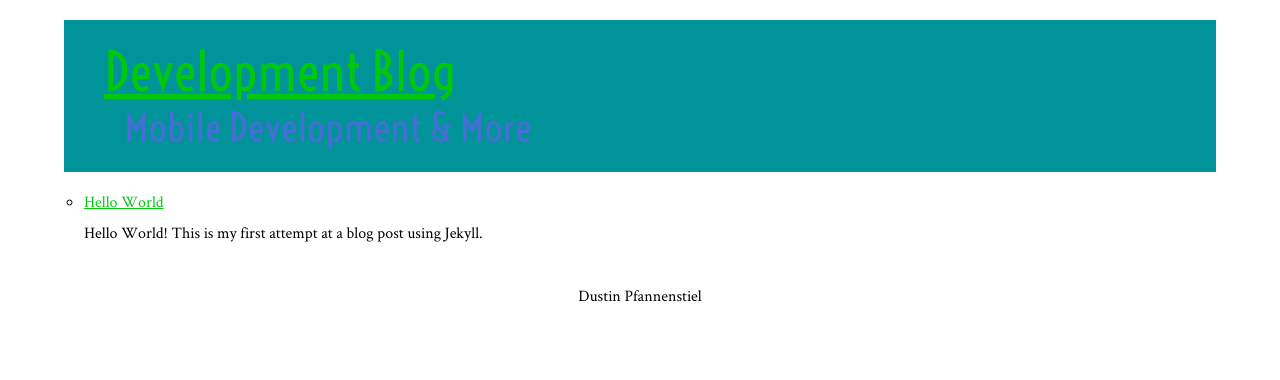
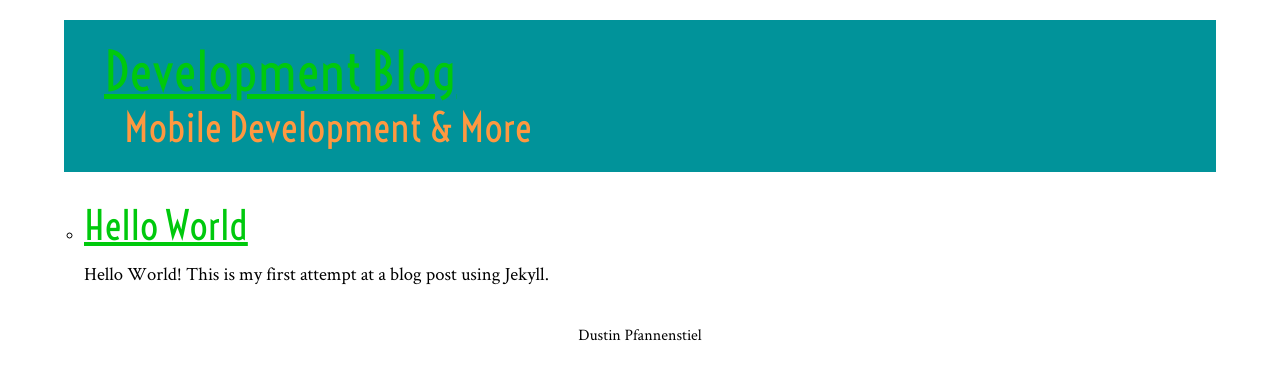
Before and after one commit to dpfannenstiel/dpfannenstiel.github.io, a Jekyll site: the page built from index.html, in a window 1280 px wide. Shown: the top 380 px of the page. Built offline with Jekyll 4.4.1, drawn with Linux system fonts in a browser that asks for light colours.

Commit message:
updated layout

```diff
--- a/css/style.css
+++ b/css/style.css
@@ -8,6 +8,10 @@
 	04 - Code Formatting
 
 	99 - Unsorted CSS
+
+====================
+
+Color Scheme: http://colorschemedesigner.com/#3j61Tw0w0w0w0
 
 ====================
 */
@@ -134,9 +138,21 @@ p {
 	margin-bottom: 0.5em;
 }
 
+h1 {
+	font-size: 40pt;
+}
+
+h2 {
+	font-size: 30pt;
+}
+
+h3 {
+	font-size: 24pt;
+}
+
 h1, h2, h3, h4, h5, h6 {
-	margin-top: 0.75em;
-	margin-bottom: 0.5em;
+	margin-top: 0.25em;
+	margin-bottom: 0.25em;
 	font-family: Voltaire;
 	line-height: 1.2em;
 }
@@ -179,7 +195,7 @@ a:visited {color:#00C90D;}      /* unvisited link */
 	margin-top: 20px;
 	margin-bottom: 20px;
 	width: 75%;
-/*	border: 2px #a2a2a2 solid; */
+/*  border: 2px #a2a2a2 solid; */
 	float: left;
 }
 
@@ -200,6 +216,9 @@ a:visited {color:#00C90D;}      /* unvisited link */
 /*	border: 2px #a2a2a2 solid; */
 }
 
+.excerpt {
+	font-size: 14pt;
+}
 
 /*	04 - Code Formatting
 ====================
@@ -251,7 +270,7 @@ code {
 	padding-bottom: 20px;
 	font-size: 30pt;
 	line-height: 1.2em;
-	color: #466FD5;
+	color: #FF9840;
 }
 
 
--- a/index.html
+++ b/index.html
@@ -7,8 +7,8 @@ title: Home
 	{% for post in site.posts %}
 
 		<li>
-			<a href="{{ post.url }}">{{ post.title }}</a>
-			<p>{{ post.excerpt }}</p>
+			<h2><a href="{{ post.url }}">{{ post.title }}</a></h2>
+			<span class="excerpt">{{ post.excerpt }}</span>
 		</li>
 
 	{% endfor %}
```
